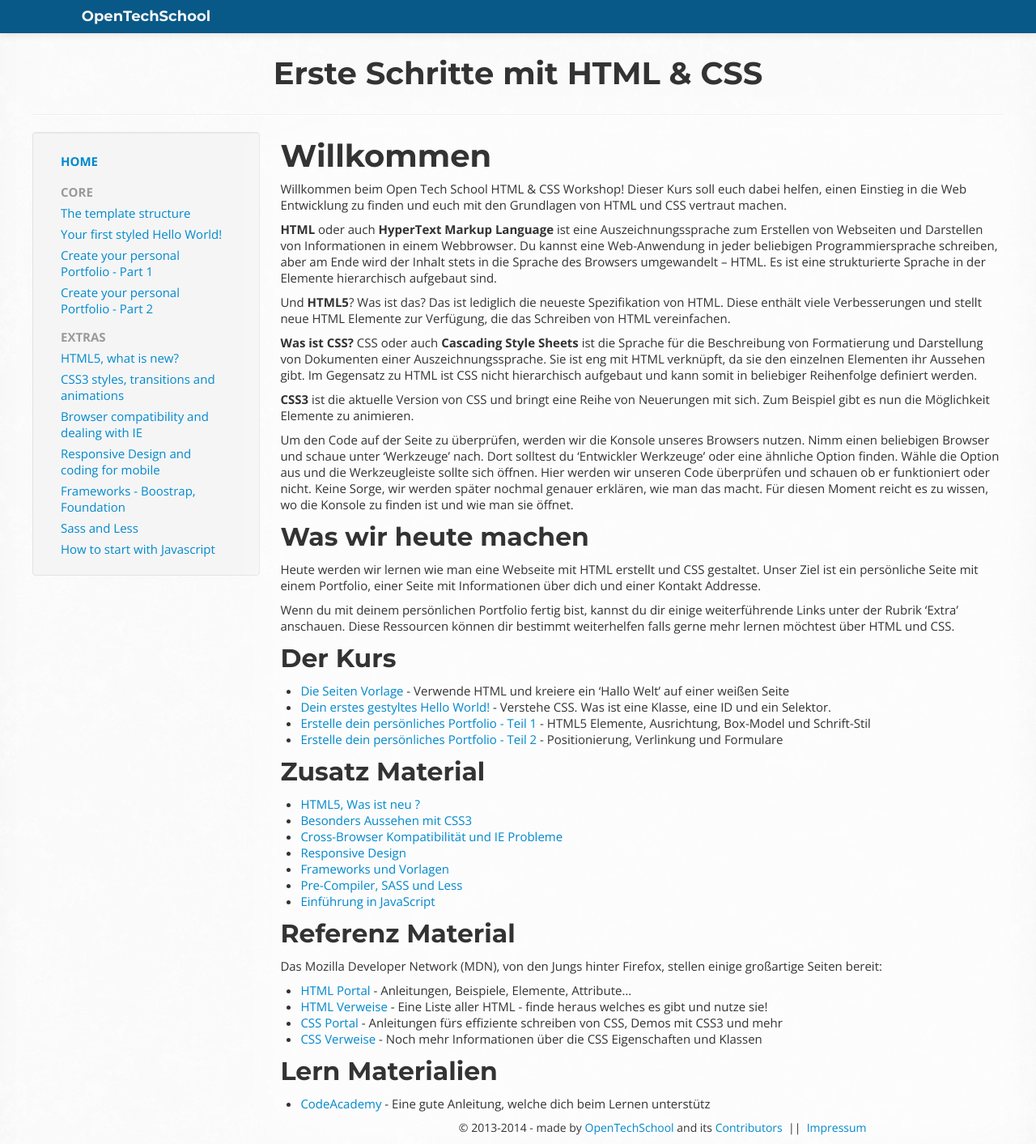
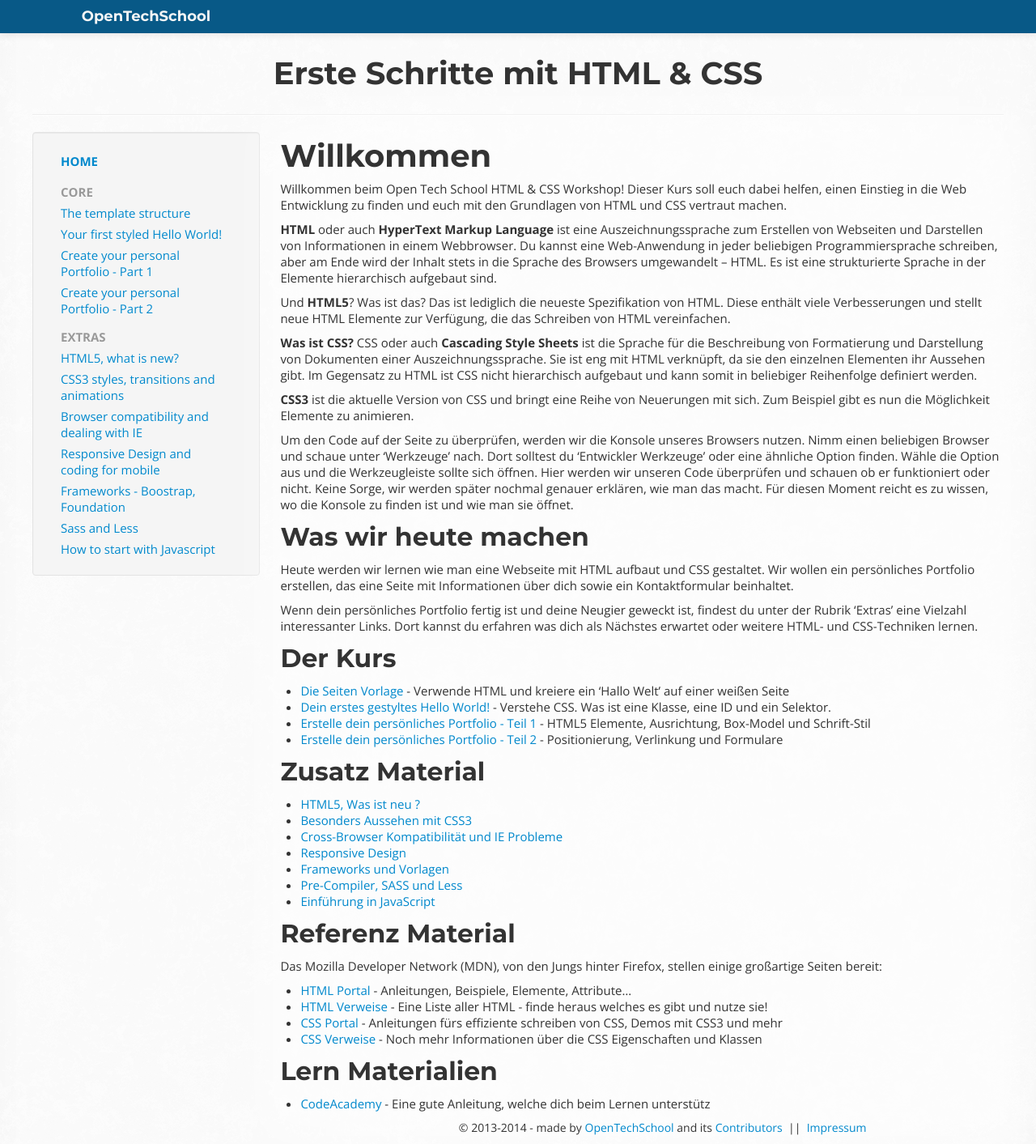
Before and after one commit to OpenTechSchool/html-css-beginners, a Jekyll site: the page built from locales/DE/index.md, in a window 1280 px wide. Shown: the whole page at 81% size. Built offline with Jekyll 4.4.1, drawn with Linux system fonts in a browser that asks for light colours; Markdown is read by kramdown in place of the engine named in the settings.

Commit message:
Changes the paragraph 'once you're done with…'

```diff
--- a/locales/DE/index.md
+++ b/locales/DE/index.md
@@ -42,13 +42,13 @@ und wie man sie öffnet.
 
 ## Was wir heute machen
 
-Heute werden wir lernen wie man eine Webseite mit HTML erstellt und CSS gestaltet.
-Unser Ziel ist ein persönliche Seite mit einem Portfolio, einer Seite mit Informationen
-über dich und einer Kontakt Addresse.
+Heute werden wir lernen wie man eine Webseite mit HTML aufbaut und CSS gestaltet.
+Wir wollen ein persönliches Portfolio erstellen, das eine Seite mit Informationen über dich
+sowie ein Kontaktformular beinhaltet.
 
-Wenn du mit deinem persönlichen Portfolio fertig bist, kannst du dir einige
-weiterführende Links unter der Rubrik 'Extra' anschauen. Diese Ressourcen können
-dir bestimmt weiterhelfen falls gerne mehr lernen möchtest über HTML und CSS.
+Wenn dein persönliches Portfolio fertig ist und deine Neugier geweckt ist, findest du unter der
+Rubrik 'Extras' eine Vielzahl interessanter Links. Dort kannst du erfahren was dich als Nächstes
+erwartet oder weitere HTML- und CSS-Techniken lernen.
 
 ## Der Kurs
 
```
